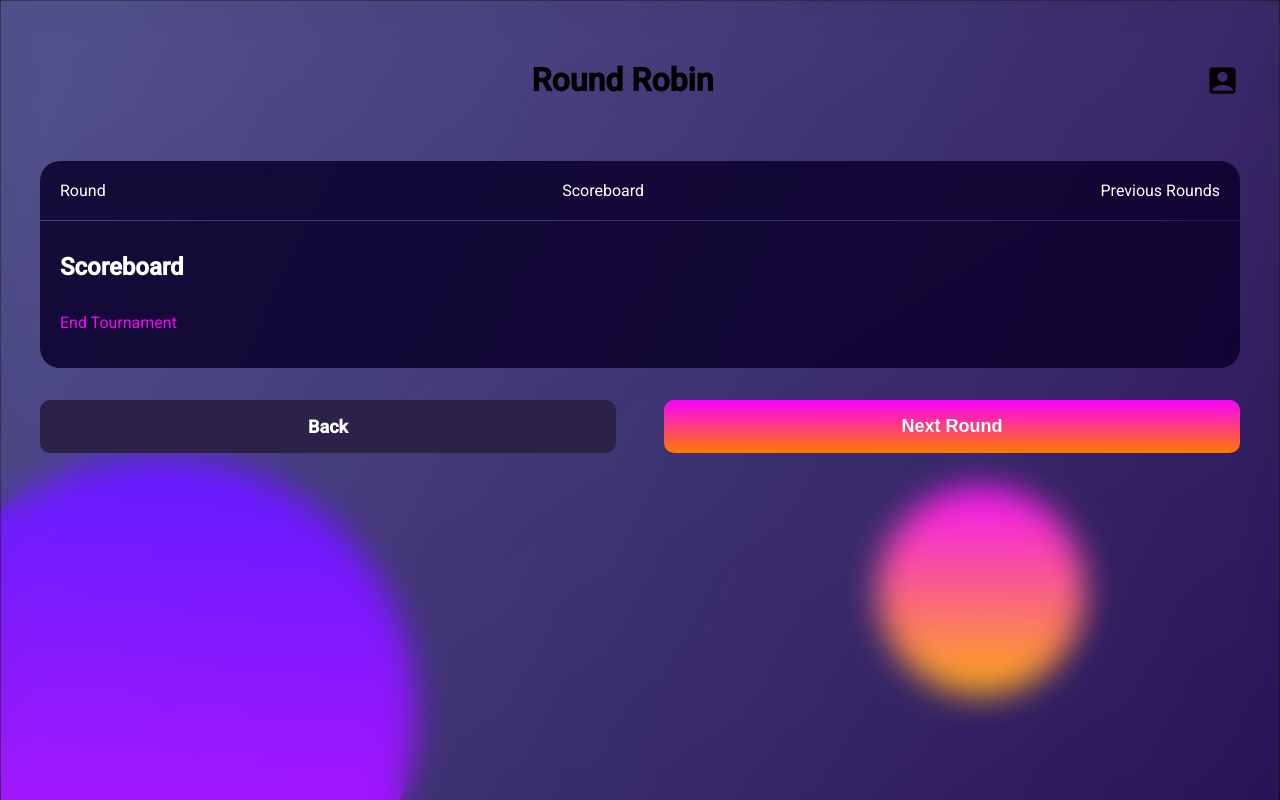
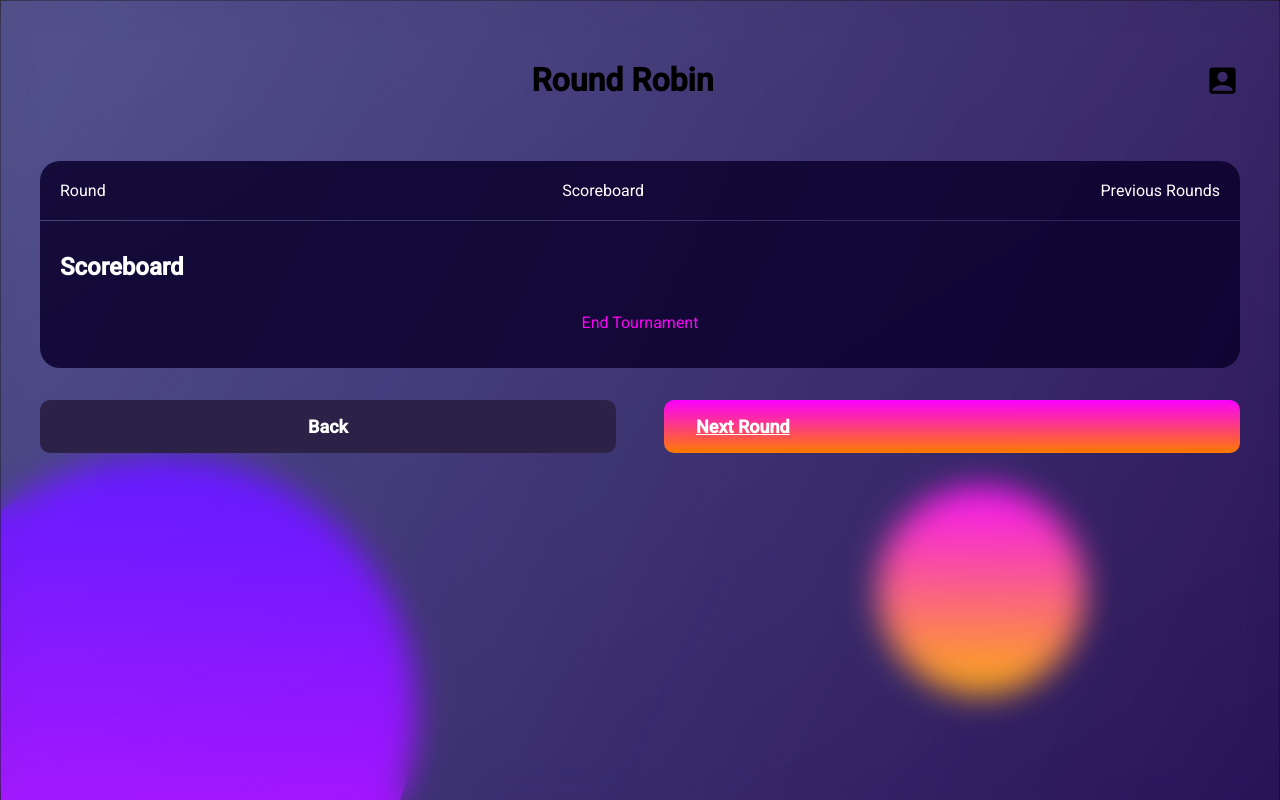
Before and after one commit to olofWallgren/RoundRobinApp, a React (Create React App) app: page /current-tournament/scoreboard in a window 1280 px wide. Built offline with nearby package versions, Linux system fonts and the light colour scheme; a web font is replaced by a local one.

Commit message:
Added Next button as a link with route

```diff
--- a/src/routes/scoreboard/index.tsx
+++ b/src/routes/scoreboard/index.tsx
@@ -16,33 +16,31 @@ const Scoreboard = () => (
       <div style={{ paddingTop: "2rem" }}>
         <h2 style={{ margin: "0" }}>Scoreboard</h2>
       </div>
-      <div style={flexBetween}>
-
-        <div>
+      <div style={paraContainer}>
         <p style={paraStyle}>End Tournament</p>
-        </div>
       </div>
     </div>
     <div style={btnContainer}>
       <Link style={btnWidth} to="/create-tournament" className="secondaryBtn">
         Back
       </Link>
-      <button style={btnWidth} className="primaryBtn">
+      <Link style={btnWidth} to="/current-tournament/round" className="primaryBtn">
         Next Round
-      </button>
+      </Link>
     </div>
   </div>
 );
 
+const paraContainer: CSSProperties = {
+  display: "flex",
+  justifyContent: "center",
+  alignItems: "center",
+  marginTop: "1rem",
+  marginBottom: "0",
+};
 const paraStyle: CSSProperties = {
   color: "#FA04F6",
   cursor: "pointer",
-};
-const flexBetween: CSSProperties = {
-display: "flex",
-justifyContent: "space-between",
-marginTop: "1rem",
-marginBottom: "0",
 };
 const btnContainer: CSSProperties = {
   display: "flex",
```
Lines whose indentation alone changed are shown as unchanged.
